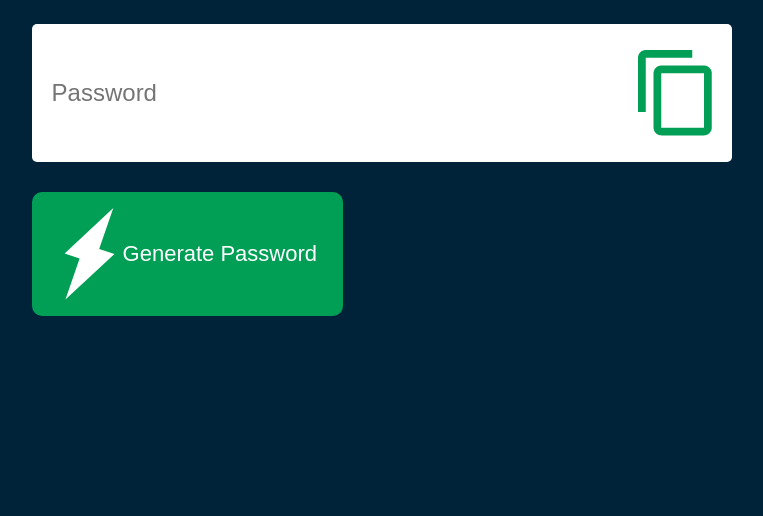
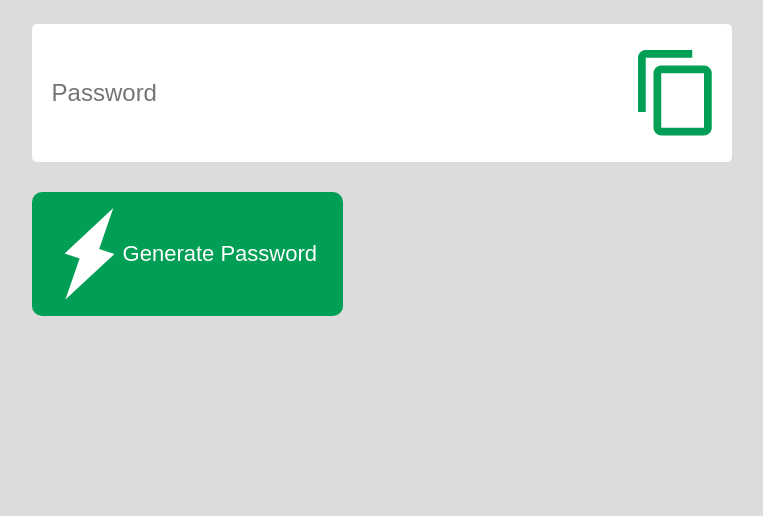
Before and after one commit to aashishxkhadka/Random-Password-Generator, a plain HTML site: page index.html in a window 1280 px wide. Shown: the part 284-800 px from the top of the page, without its empty margins (122-885 px from the left). Drawn offline with Linux system fonts and the light colour scheme; files whose address does not match are found by name.

Commit message:
change bg color

```diff
--- a/style.css
+++ b/style.css
@@ -7,7 +7,7 @@
 }
 
 body{
-    background: #002339;
+    background: Gainsboro;
     color: #fff;
 
 }
```
